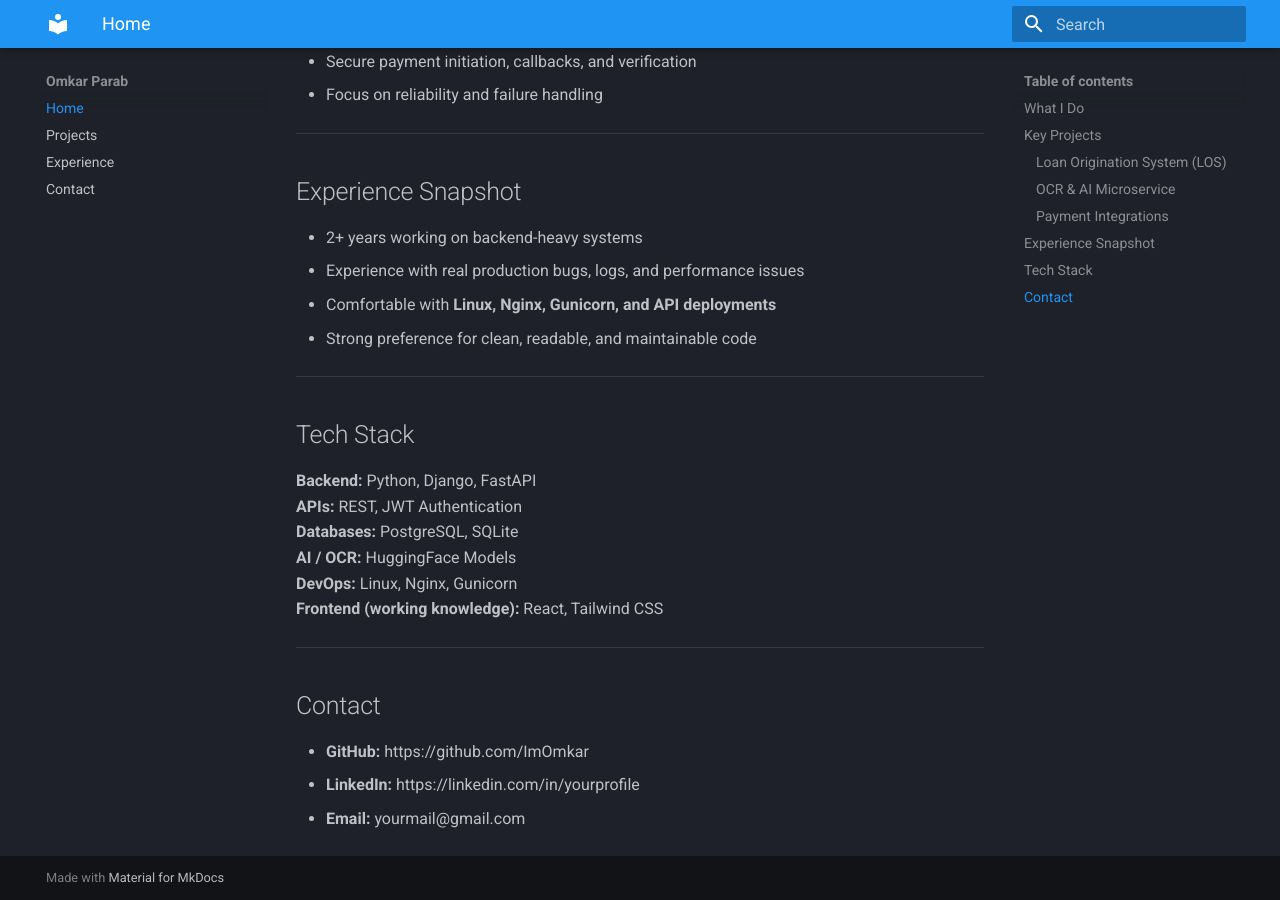
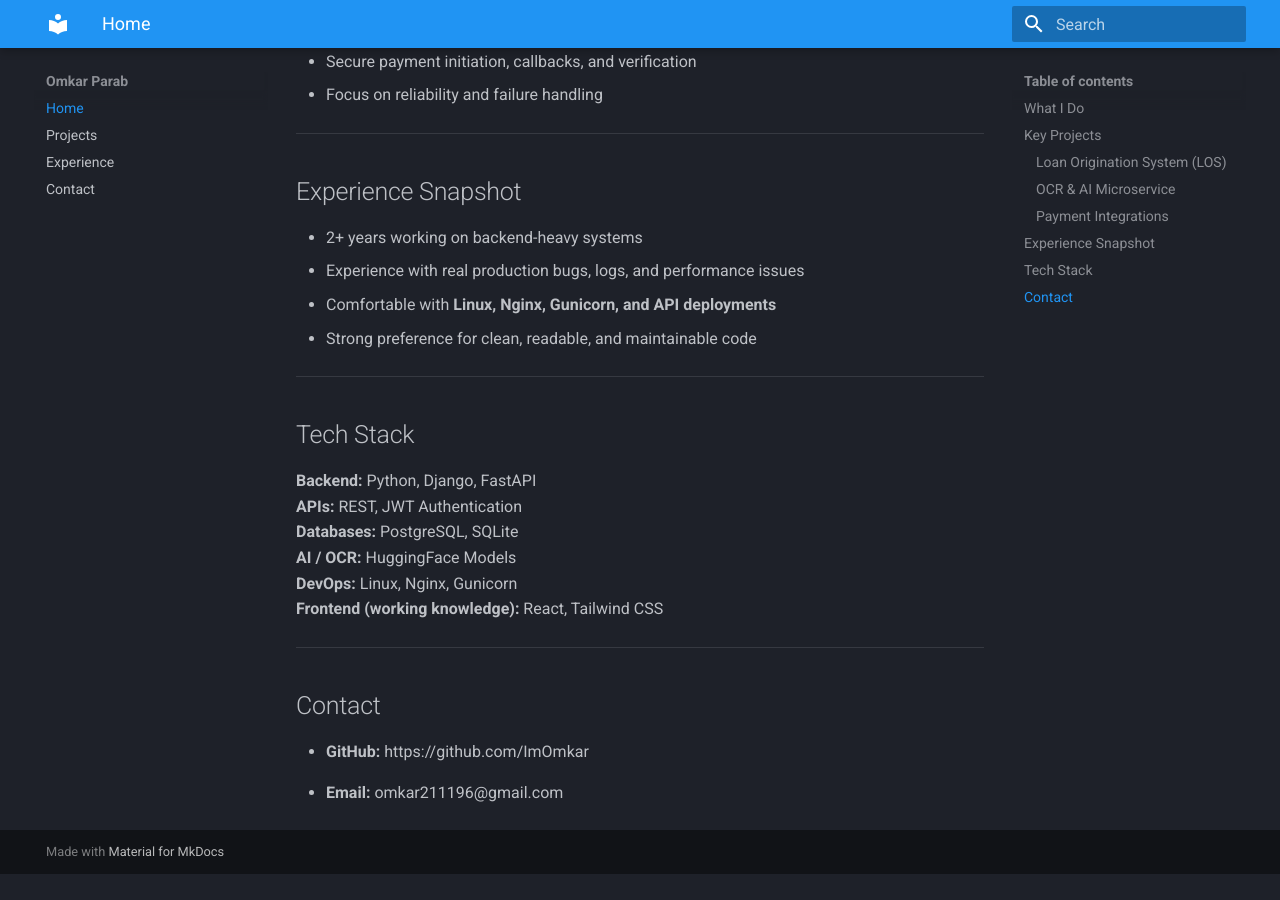
Before and after one commit to ImOmkar/ImOmkar.github.io, an MkDocs documentation site: the page built from docs/index.md, in a window 1280 px wide and 900 px high, scrolled down 1114 px. Built offline with MkDocs 1.6.1 and Material for MkDocs 9.7.7, drawn with Linux system fonts in a browser that asks for light colours; after the commit the page ends 1988 px from its top, so only the background shows below that.

Commit message:
index.md updated

```diff
--- a/docs/index.md
+++ b/docs/index.md
@@ -61,5 +61,5 @@ I build reliable backend systems and microservices that are used in real product
 ## Contact
 
 - **GitHub:** https://github.com/ImOmkar
-- **LinkedIn:** https://linkedin.com/in/yourprofile
-- **Email:** yourmail@gmail.com
+<!-- - **LinkedIn:** https://linkedin.com/in/yourprofile   -->
+- **Email:** omkar211196@gmail.com
```
Also changed, not shown: site/index.html, site/search/search_index.json.
